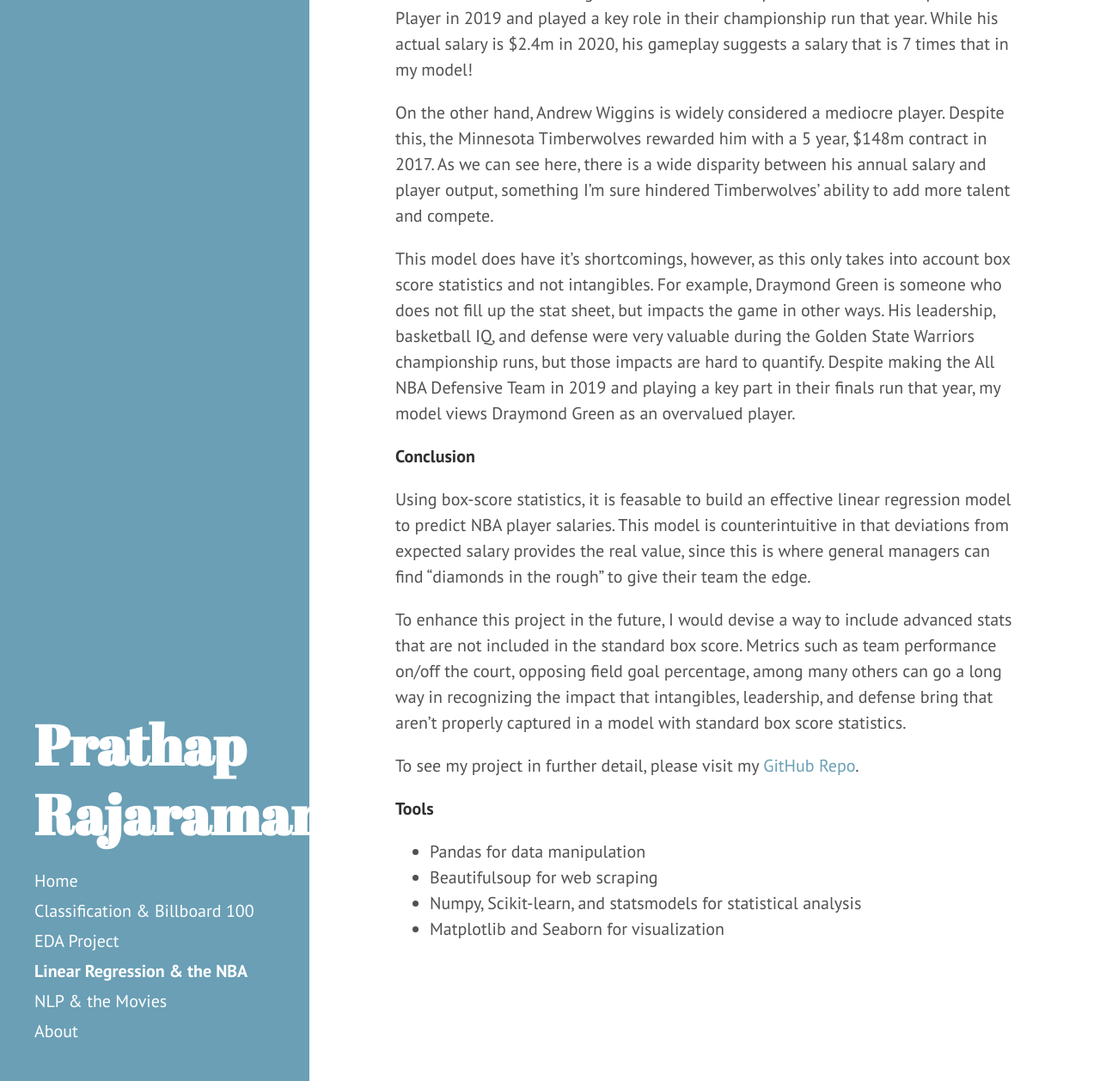
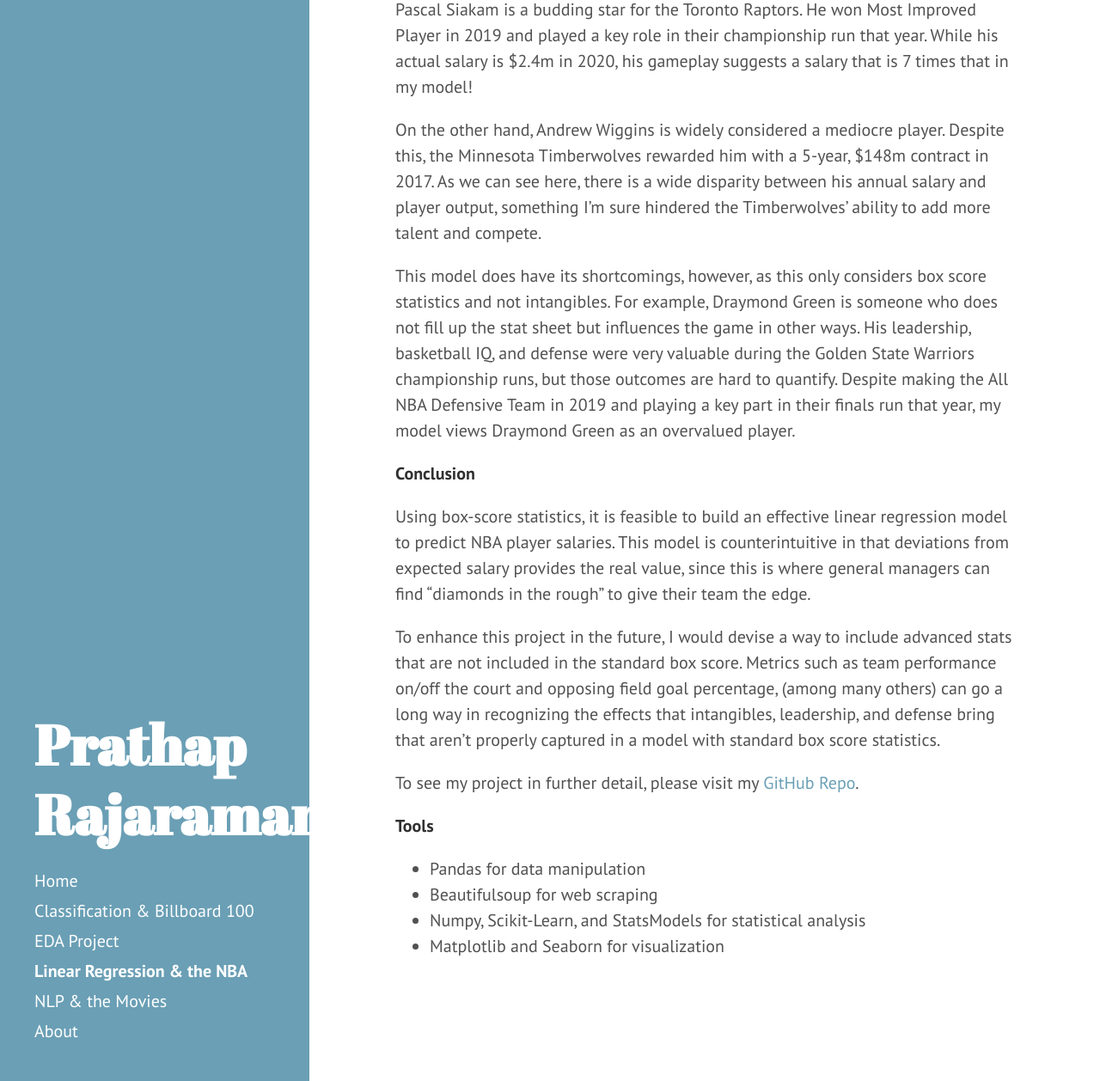
Before and after one commit to prathapr91/prathapr91.github.io, a Jekyll site: the page built from Linear_Regression.md, in a window 1280 px wide and 1400 px high, scrolled down 9447 px, cut to the strip 142-1400 px from the top of the window. Shown: the whole strip at 86% size. Built offline with Jekyll 4.4.1, drawn with Linux system fonts in a browser that asks for light colours; our own code applies the rules of GitHub Pages for plain Markdown files; Markdown is read by kramdown in place of the engine named in the settings; some of the changed text lies outside the part shown.

Commit message:
Add files via upload

```diff
--- a/Linear_Regression.md
+++ b/Linear_Regression.md
@@ -73,7 +77,7 @@ Luckily, basketball-reference has a coder-friendly interface that certainly help
 
 
 
-After the initial cleaning, I worked iteratively to determine the best fitting model. VIF analysis was done to test multicollinearity and the r-squared was calculated as existing variables get dropped and feature-engineered variables get added.
+After the initial cleaning, I worked iteratively to determine the best-fitting model. VIF analysis was done to test multicollinearity and the r-squared was calculated as existing variables get dropped and feature-engineered variables get added.
 
 
 
@@ -81,11 +85,11 @@ After the initial cleaning, I worked iteratively to determine the best fitting m
 
 Variables Added:
 
-- "Stocks". This is steals + blocks, and is commonly used as an aggregate term in NBA Analytics circles to simplify defensive stats
+- "Stocks". This is steals + blocks, which is commonly used as an aggregate term in NBA analytics circles to simplify defensive stats
 
 - 3 and D interaction term. Versatility is in high demand, so I am including an interaction term of 3 pointers made multiplied by steals and blocks.
 
-- [True Shooting Percentage](https://www.breakthroughbasketball.com/stats/tsp_calc.html) (TS%). True Shooting Percentage is commonly used in NBA as a metric to judge overall shooting. It takes into account field goals, three pointers, and free throws into one comprehensive number. The formula is Points / (2 * (FGA + 0.44 * FTA))
+- [True Shooting Percentage](https://www.breakthroughbasketball.com/stats/tsp_calc.html) (TS%). True Shooting Percentage is commonly used in the NBA as a metric to judge overall shooting. It takes into account field goals, three pointers, and free throws into one comprehensive number. The formula is Points / (2 * (FGA + 0.44 * FTA))
 
 - Past peak indicator. Typically, players start to decline once they hit the wrong side of 35. I would expect age to be positively correlated with salary prior to age 35, to account for player improvement and reputation/basketball IQ, but be negatively correlated as players decline in skill and take on reduced roles and/or ring chase. This indicator helps address the nonlinear relationship
 
@@ -157,7 +161,7 @@ As we can see here, all three models have very similar performance metrics, with
 
 
 
-Although the OLS had slightly better results, the ridge regression was the best fit. OLS gave a negative coefficient for 3 pointers made, which is unrealistic given the benefits of this stat, and overestimated the fouls variable. On the other hand, Lasso removed the 3 pointers made, presumably due to it's close link to both 3 and D and points whereas Ridge tapered its impact. Because I believe 3 pointers are significant enough to keep and the difference in r^2 and MAE is very marginal, I went with Ridge. In addition, the difference between test and train r^2 suggests that there isn't significant overfitting and the MAE is relatively small, providing confidence in this model.
+Although the OLS had slightly better results, the ridge regression was the best fit. OLS gave a negative coefficient for 3 pointers made, which is unrealistic given the benefits of this stat, and overestimated the fouls variable. On the other hand, Lasso removed the 3 pointers made, presumably due to its close link to both 3 and D and points whereas Ridge tapered its impact. Because I believe 3 pointers are significant enough to keep and the difference in r^2 and MAE is very marginal, I went with Ridge. In addition, the difference between test and train r^2 suggests that there isn't significant overfitting and the MAE is relatively small, providing confidence in this model.
 
 Below is a chart that outlines the weights given to each variable. Although age has the strongest link to salary, it is partially offset by the past peak indicator. Points is the second most valuable feature, but is not the only scoring feature that has a positive impact. Also, the high 3andD score seems to suggest that NBA teams value versatility highly.
 
@@ -191,21 +195,17 @@ Pascal Siakam is a budding star for the Toronto Raptors. He won Most Improved Pl
 
 
 
-On the other hand, Andrew Wiggins is widely considered a mediocre player. Despite this, the Minnesota Timberwolves rewarded him with a 5 year, $148m contract in 2017. As we can see here, there is a wide disparity between his annual salary and player output, something I’m sure hindered Timberwolves’ ability to add more talent and compete.
+On the other hand, Andrew Wiggins is widely considered a mediocre player. Despite this, the Minnesota Timberwolves rewarded him with a 5-year, $148m contract in 2017. As we can see here, there is a wide disparity between his annual salary and player output, something I’m sure hindered the Timberwolves’ ability to add more talent and compete.
 
-
-
-This model does have it’s shortcomings, however, as this only takes into account box score statistics and not intangibles. For example, Draymond Green is someone who does not fill up the stat sheet, but impacts the game in other ways. His leadership, basketball IQ, and defense were very valuable during the Golden State Warriors championship runs, but those impacts are hard to quantify. Despite making the All NBA Defensive Team in 2019 and playing a key part in their finals run that year, my model views Draymond Green as an overvalued player.
+This model does have its shortcomings, however, as this only considers box score statistics and not intangibles. For example, Draymond Green is someone who does not fill up the stat sheet but influences the game in other ways. His leadership, basketball IQ, and defense were very valuable during the Golden State Warriors championship runs, but those outcomes are hard to quantify. Despite making the All NBA Defensive Team in 2019 and playing a key part in their finals run that year, my model views Draymond Green as an overvalued player.
 
 
 
 **Conclusion**
 
-Using box-score statistics, it is feasable to build an effective linear regression model to predict NBA player salaries. This model is counterintuitive in that deviations from expected salary provides the real value, since this is where general managers can find "diamonds in the rough" to give their team the edge.
+Using box-score statistics, it is feasible to build an effective linear regression model to predict NBA player salaries. This model is counterintuitive in that deviations from expected salary provides the real value, since this is where general managers can find “diamonds in the rough” to give their team the edge.
 
-
-
-To enhance this project in the future, I would devise a way to include advanced stats that are not included in the standard box score. Metrics such as team performance on/off the court, opposing field goal percentage, among many others can go a long way in recognizing the impact that intangibles, leadership, and defense bring that aren't properly captured in a model with standard box score statistics.
+To enhance this project in the future, I would devise a way to include advanced stats that are not included in the standard box score. Metrics such as team performance on/off the court and opposing field goal percentage, (among many others) can go a long way in recognizing the effects that intangibles, leadership, and defense bring that aren’t properly captured in a model with standard box score statistics.
 
 
 
@@ -217,5 +217,5 @@ To see my project in further detail, please visit my [GitHub Repo](https://githu
 
 - Pandas for data manipulation
 - Beautifulsoup for web scraping
-- Numpy, Scikit-learn, and statsmodels for statistical analysis
+- Numpy, Scikit-Learn, and StatsModels for statistical analysis
 - Matplotlib and Seaborn for visualization
```
Also changed, not shown: other parts of Linear_Regression.md (+13 -9 lines), Classification_Spotify.md (+13 -11 lines), EDA_Project.md (+14 -14 lines), NLP_Movies.md (+14 -16 lines).
